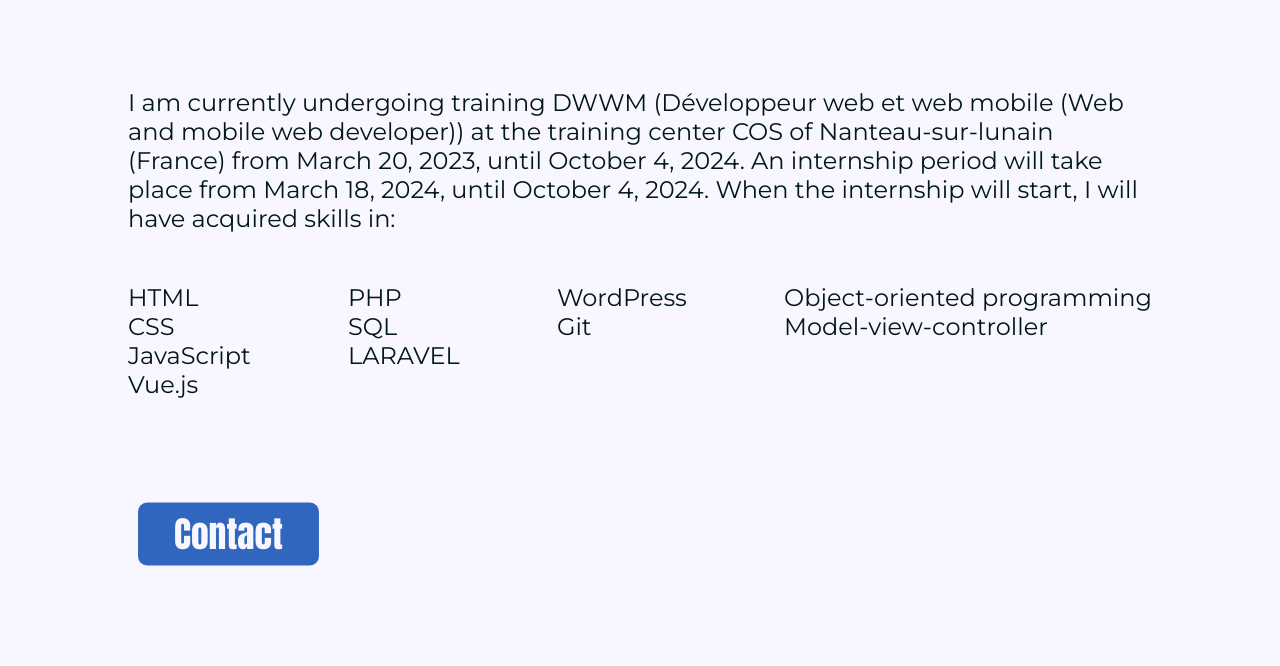
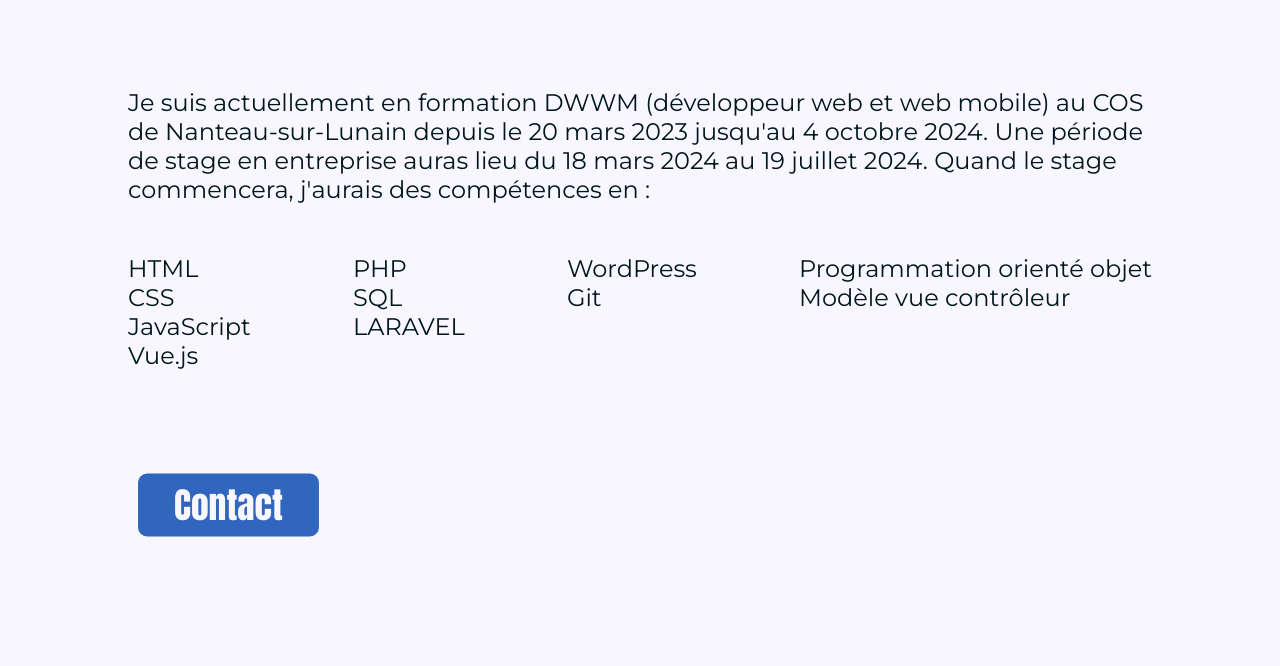
Before and after one commit to JeremieCrinon/jcrinon.com, a website: page fr/about.html in a window 1280 px wide. Shown: the part 109-775 px from the top of the page. Drawn offline with Linux system fonts and the light colour scheme.

Commit message:
Fixing a date probleme for the internship period in the english about page, and fixing a probleme in the french about page (the paragraph in english was in double, one in english and the other in french).

```diff
--- a/fr/about.html
+++ b/fr/about.html
@@ -71,17 +71,6 @@
     </nav>
 
     <main class="about--main">
-        <p class="about-main--paragraph">I am currently undergoing training DWWM (Développeur web et web mobile (Web and mobile web developer)) at the training center COS of Nanteau-sur-lunain (France) from March 20, 2023, until October 4, 2024. An internship period will take place from March 18, 2024, until October 4, 2024. When the internship will start, I will have acquired skills in:</p>
-        <div class="about--main--skills">
-            <p class="about--main--skills--element">HTML<br>CSS<br>JavaScript<br>Vue.js</p>
-            <p class="about--main--skills--element">PHP<br>SQL<br>LARAVEL</p>
-            <p class="about--main--skills--element">WordPress<br>Git</p>
-            <p class="about--main--skills--element">Object-oriented programming<br>Model-view-controller</p>
-        </div>
-        <a href="contact.html" class="contact_button about--main--contact_button">Contact</a>
-    </main>
-
-    <main class="about--main">
         <p class="about-main--paragraph">Je suis actuellement en formation DWWM (développeur web et web mobile) au COS de Nanteau-sur-Lunain depuis le 20 mars 2023 jusqu'au 4 octobre 2024. Une période de stage en entreprise auras lieu du 18 mars 2024 au 19 juillet 2024. Quand le stage commencera, j'aurais des compétences en :</p>
         <div class="about--main--skills">
             <p class="about--main--skills--element">HTML<br>CSS<br>JavaScript<br>Vue.js</p>
```
Also changed, not shown: about.html (+1 -1 lines).
